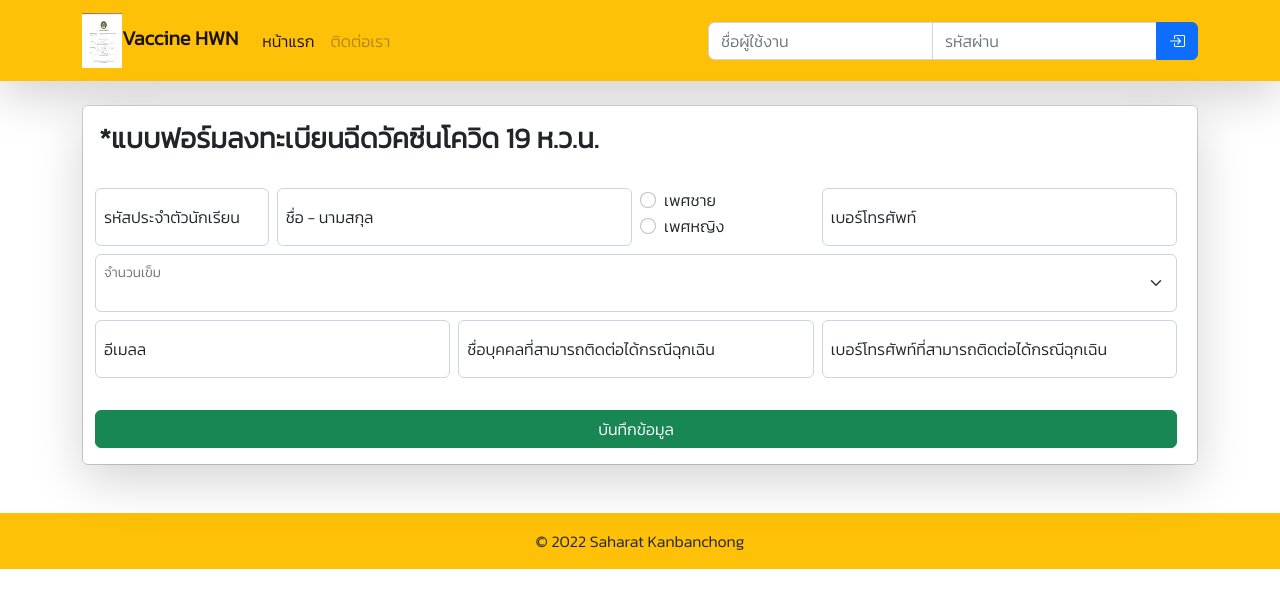
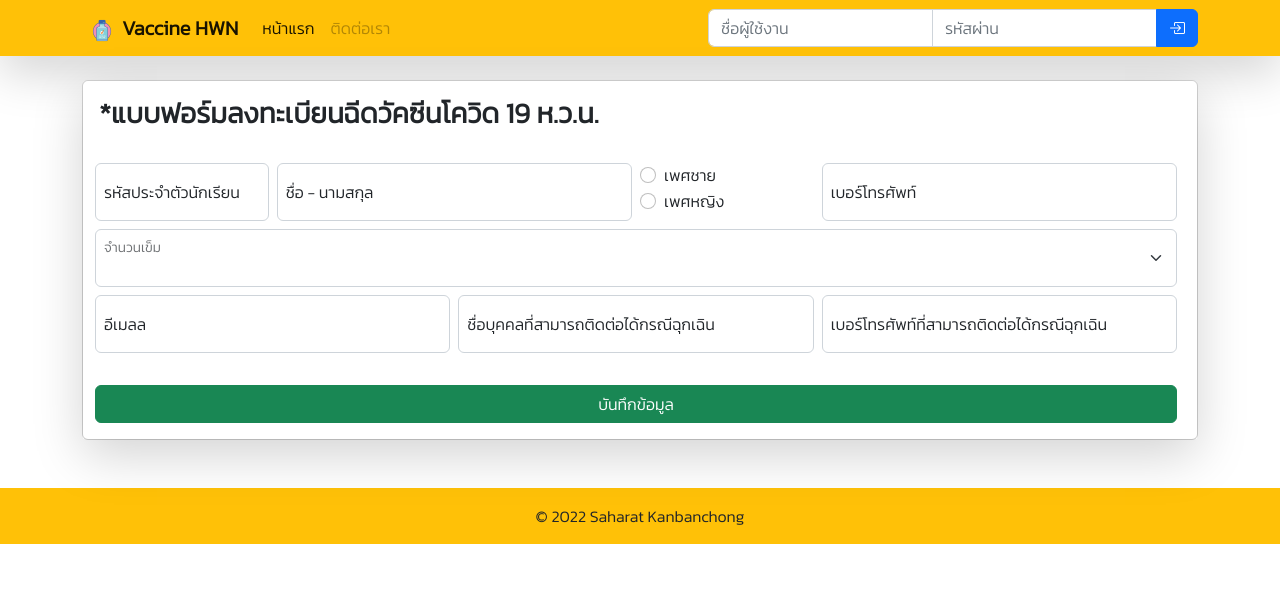
Before and after one commit to Kanbanchong/krucpu, a plain HTML site: page index.html in a window 1280 px wide. Drawn offline with nearby package versions, Linux system fonts and the light colour scheme.

Commit message:
Update index.html

```diff
--- a/index.html
+++ b/index.html
@@ -29,7 +29,7 @@
     <nav class="navbar navbar-expand-lg bg-warning shadow-lg">
         <div class="container">
             <a class="navbar-brand" href="#">
-                <img src="img/i.jpg" width="40px"><b>Vaccine HWN</b>
+                <img src="img/logo.png" width="40px"><b>Vaccine HWN</b>
             </a>
             <button class="navbar-toggler" type="button" data-bs-toggle="collapse"
                 data-bs-target="#navbarSupportedContent" aria-controls="navbarSupportedContent" aria-expanded="false"
```
